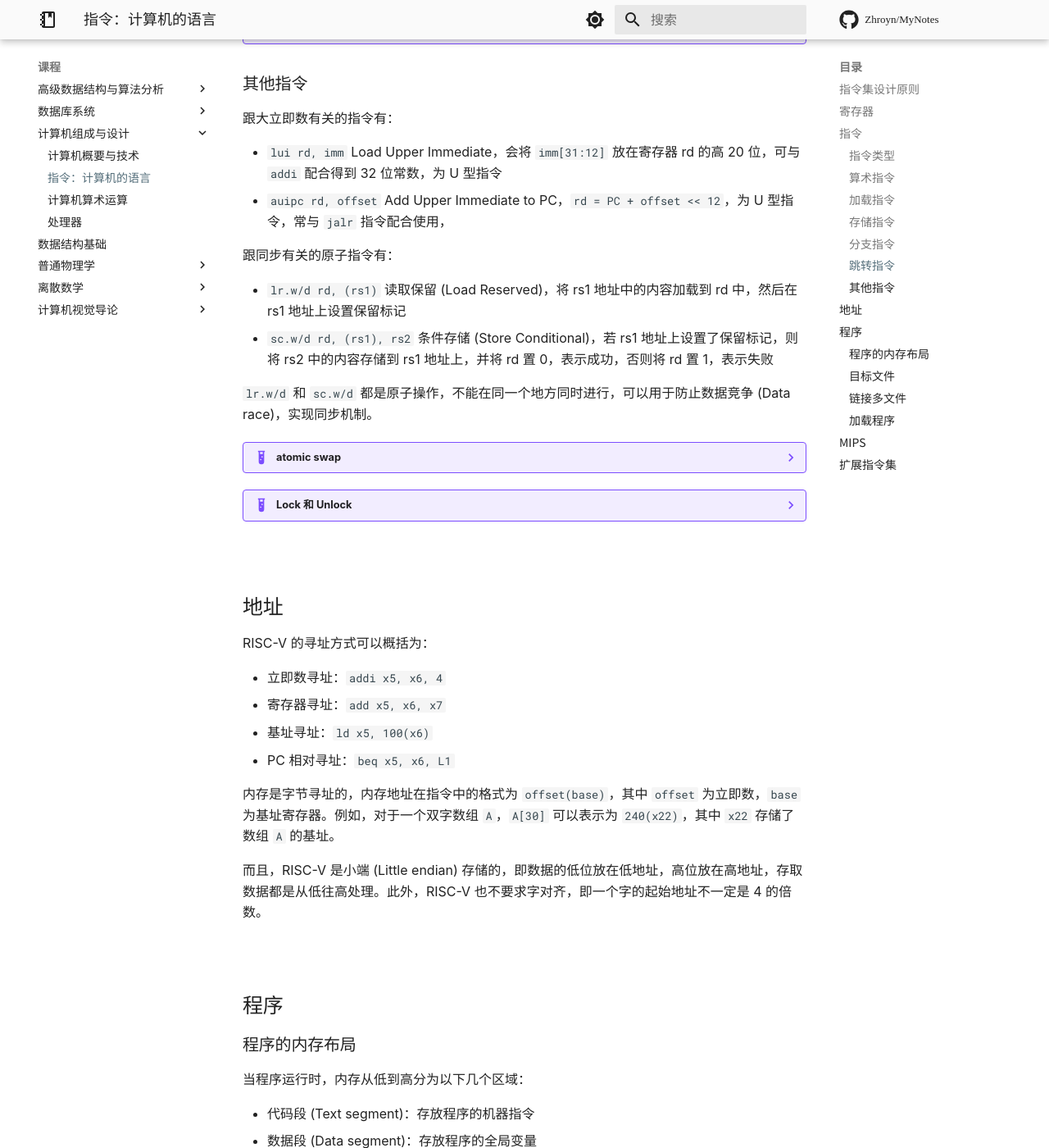
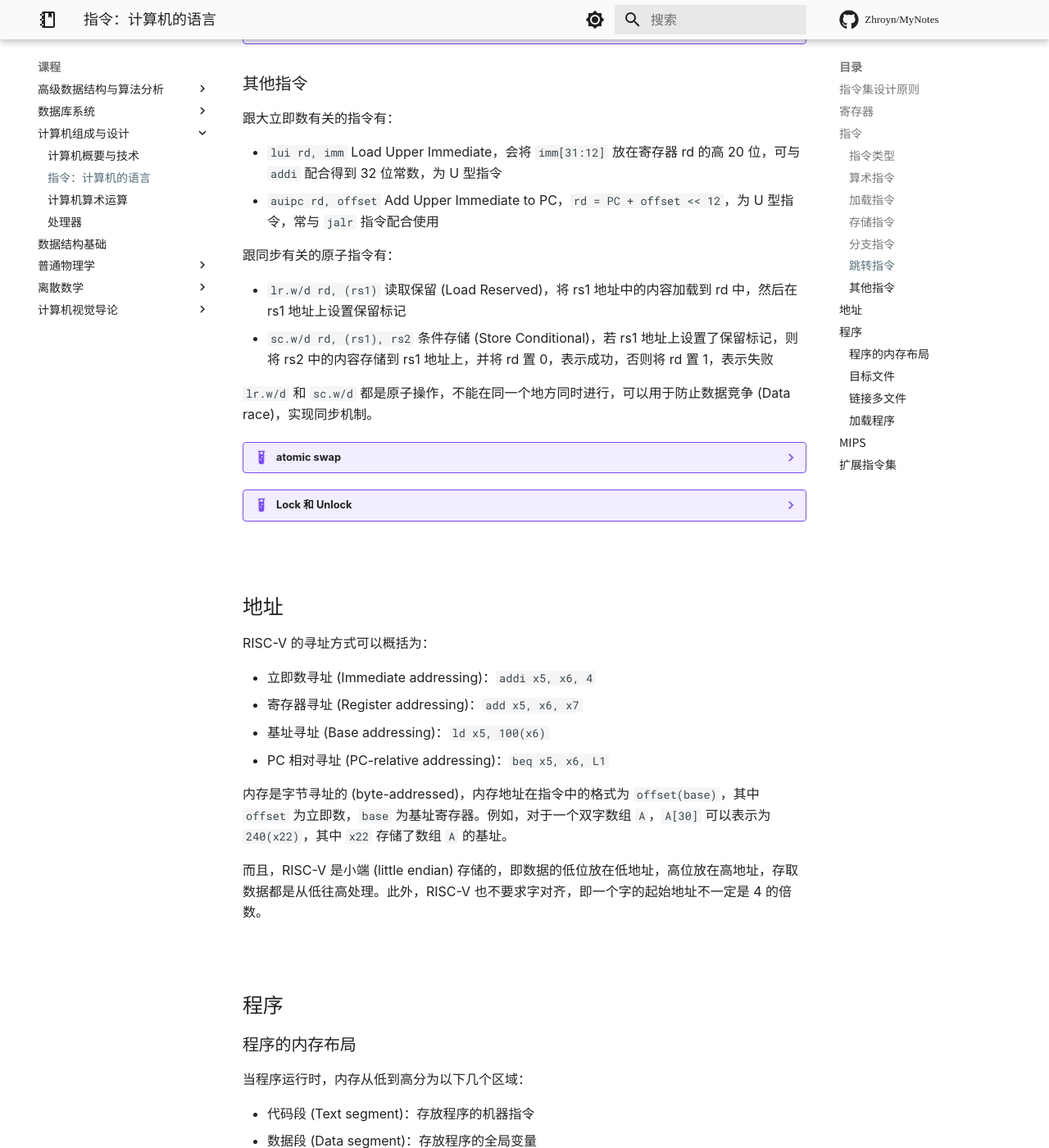
Before and after one commit to Pxtkn/MyNotes, an MkDocs documentation site: the page built from docs/课程/计算机组成与设计/Chapter2 Instructions.md, in a window 1280 px wide and 1400 px high, scrolled down 4535 px. Shown: the whole window at 82% size. Built offline with MkDocs 1.6.1 and Material for MkDocs 9.7.7, drawn with Linux system fonts in a browser that asks for light colours; nearby versions of some CDN libraries; library files that are not in the unit come from our copies; comment, search, counter and statistics services are not loaded; a style sheet for code colours, icons or effects is not loaded; some of the changed text lies outside the part shown.

Commit message:
docs: 修改了计组第二、三、四章笔记

```diff
--- a/docs/课程/计算机组成与设计/Chapter2 Instructions.md
+++ b/docs/课程/计算机组成与设计/Chapter2 Instructions.md
@@ -169,7 +169,7 @@ RV32I 基础指令集中的指令有以下几种格式：
 跟大立即数有关的指令有：
 
 - `lui rd, imm` Load Upper Immediate，会将 `imm[31:12]` 放在寄存器 rd 的高 20 位，可与 `addi` 配合得到 32 位常数，为 U 型指令
-- `auipc rd, offset` Add Upper Immediate to PC，`rd = PC + offset << 12`，为 U 型指令，常与 `jalr` 指令配合使用，
+- `auipc rd, offset` Add Upper Immediate to PC，`rd = PC + offset << 12`，为 U 型指令，常与 `jalr` 指令配合使用
 
 跟同步有关的原子指令有：
 
@@ -219,14 +219,14 @@ RV32I 基础指令集中的指令有以下几种格式：
 
 RISC-V 的寻址方式可以概括为：
 
-- 立即数寻址：`addi x5, x6, 4`
-- 寄存器寻址：`add x5, x6, x7`
-- 基址寻址：`ld x5, 100(x6)`
-- PC 相对寻址：`beq x5, x6, L1`
+- 立即数寻址 (Immediate addressing)：`addi x5, x6, 4`
+- 寄存器寻址 (Register addressing)：`add x5, x6, x7`
+- 基址寻址 (Base addressing)：`ld x5, 100(x6)`
+- PC 相对寻址 (PC-relative addressing)：`beq x5, x6, L1`
 
-内存是字节寻址的，内存地址在指令中的格式为 `offset(base)`，其中 `offset` 为立即数，`base` 为基址寄存器。例如，对于一个双字数组 `A`，`A[30]` 可以表示为 `240(x22)`，其中 `x22` 存储了数组 `A` 的基址。
+内存是字节寻址的 (byte-addressed)，内存地址在指令中的格式为 `offset(base)`，其中 `offset` 为立即数，`base` 为基址寄存器。例如，对于一个双字数组 `A`，`A[30]` 可以表示为 `240(x22)`，其中 `x22` 存储了数组 `A` 的基址。
 
-而且，RISC-V 是小端 (Little endian) 存储的，即数据的低位放在低地址，高位放在高地址，存取数据都是从低往高处理。此外，RISC-V 也不要求字对齐，即一个字的起始地址不一定是 4 的倍数。
+而且，RISC-V 是小端 (little endian) 存储的，即数据的低位放在低地址，高位放在高地址，存取数据都是从低往高处理。此外，RISC-V 也不要求字对齐，即一个字的起始地址不一定是 4 的倍数。
 
 
 
```
Also changed, not shown: other parts of docs/课程/计算机组成与设计/Chapter2 Instructions.md (+1 -1 lines), docs/课程/计算机组成与设计/Chapter3 Arithmetic for Computer.md (+8 -6 lines), docs/课程/计算机组成与设计/Chapter4 The Processor.md (+1 -1 lines).
